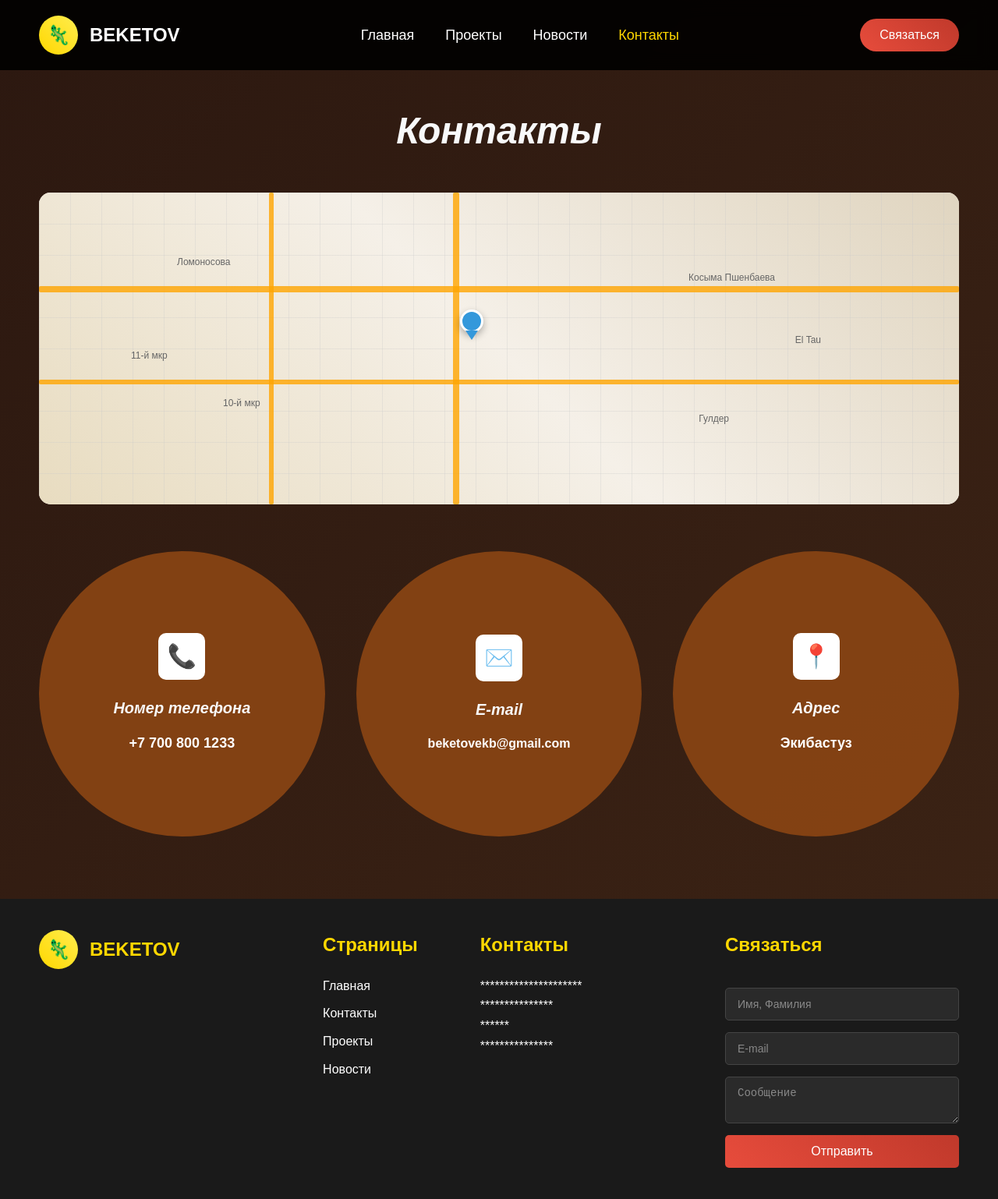
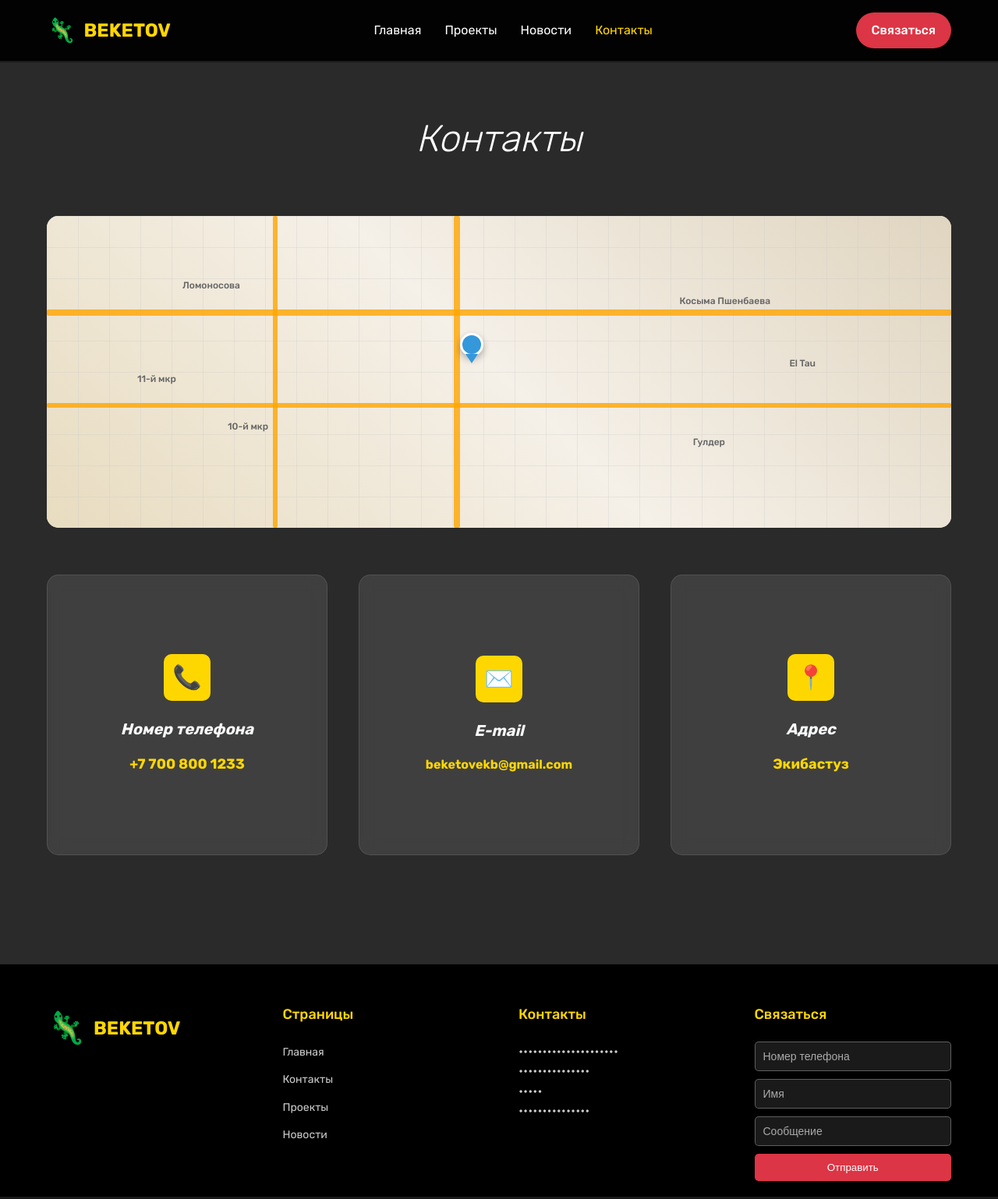
Before and after one commit to Dauletkhan10/Beketov.kz, a plain HTML site: page contacts.html in a window 1280 px wide. Shown: the whole page at 78% size. Drawn offline with Linux system fonts and the light colour scheme.

Commit message:
version3

```diff
--- a/contacts.html
+++ b/contacts.html
@@ -5,6 +5,8 @@
     <meta name="viewport" content="width=device-width, initial-scale=1.0">
     <title>BEKETOV - Контакты</title>
     <style>
+        @import url('https://fonts.googleapis.com/css2?family=Rubik:wght@300;400;500;700&display=swap');
+
         * {
             margin: 0;
             padding: 0;
@@ -12,101 +14,104 @@
         }
 
         body {
-            font-family: 'Arial', sans-serif;
-            background: linear-gradient(135deg, #2c1810 0%, #3d2415 100%);
-            color: #ffffff;
+            font-family: 'Rubik', sans-serif;
             line-height: 1.6;
-            /* Добавляем отступ сверху для фиксированного header */
-            padding-top: 90px;
+            color: #fff;
+            background: #1a1a1a;
         }
 
-        /* Header - теперь фиксированный */
-        .header {
+        .container {
+            max-width: 1200px;
+            margin: 0 auto;
+            padding: 0 20px;
+        }
+
+        /* Header */
+        header {
+            background: rgba(0, 0, 0, 0.9);
+            padding: 15px 0;
             position: fixed;
+            width: 100%;
             top: 0;
-            left: 0;
-            right: 0;
             z-index: 1000;
+            backdrop-filter: blur(10px);
+        }
+
+        nav {
             display: flex;
             justify-content: space-between;
             align-items: center;
-            padding: 20px 50px;
-            background: rgba(0, 0, 0, 0.9);
-            backdrop-filter: blur(10px);
-            transition: all 0.3s ease;
-        }
-
-        /* Эффект при скролле */
-        .header.scrolled {
-            background: rgba(0, 0, 0, 0.95);
-            box-shadow: 0 2px 20px rgba(0, 0, 0, 0.3);
         }
 
         .logo {
             display: flex;
             align-items: center;
-            gap: 15px;
             font-size: 24px;
             font-weight: bold;
-        }
-
-        .logo-icon {
-            width: 50px;
-            height: 50px;
-            background: linear-gradient(45deg, #ffd700, #ffed4e);
-            border-radius: 50%;
-            display: flex;
-            align-items: center;
-            justify-content: center;
-            font-size: 24px;
-            color: #2c1810;
-        }
-
-        .nav {
-            display: flex;
-            gap: 40px;
-        }
-
-        .nav a {
-            color: #ffffff;
-            text-decoration: none;
-            font-size: 18px;
-            transition: color 0.3s;
-        }
-
-        .nav a:hover, .nav a.active {
             color: #ffd700;
         }
 
-        .contact-btn {
-            background: linear-gradient(45deg, #e74c3c, #c0392b);
-            color: white;
-            padding: 12px 25px;
-            border: none;
-            border-radius: 25px;
-            font-size: 16px;
-            cursor: pointer;
-            transition: transform 0.3s;
+        .logo::before {
+            content: "🦎";
+            margin-right: 10px;
+            font-size: 30px;
         }
 
-        .contact-btn:hover {
+        .nav-links {
+            display: flex;
+            list-style: none;
+            gap: 30px;
+        }
+
+        .nav-links a {
+            color: #fff;
+            text-decoration: none;
+            transition: color 0.3s;
+            font-weight: 400;
+        }
+
+        .nav-links a:hover,
+        .nav-links a.active {
+            color: #ffd700;
+        }
+
+        .cta-button {
+            background: #dc3545;
+            color: white;
+            padding: 10px 20px;
+            border-radius: 25px;
+            text-decoration: none;
+            transition: all 0.3s;
+            font-weight: 500;
+        }
+
+        .cta-button:hover {
+            background: #c82333;
             transform: translateY(-2px);
         }
 
-        /* Page Title */
+        /* Main Content */
+        main {
+            margin-top: 80px;
+            padding: 60px 0;
+            background: #2a2a2a;
+            min-height: calc(100vh - 80px);
+        }
+
         .page-title {
             text-align: center;
             font-size: 48px;
+            margin-bottom: 60px;
+            color: #fff;
+            font-weight: 300;
             font-style: italic;
-            margin: 40px 0;
-            color: #f8f9fa;
         }
 
         /* Map Container */
         .map-container {
             position: relative;
             height: 400px;
-            margin: 0 50px 60px;
+            margin: 0 0 60px 0;
             border-radius: 15px;
             overflow: hidden;
             background: #f0f0f0;
@@ -221,13 +226,12 @@
             display: grid;
             grid-template-columns: repeat(3, 1fr);
             gap: 40px;
-            padding: 0 50px;
             margin-bottom: 80px;
         }
 
         .contact-card {
-            background: rgba(139, 69, 19, 0.9);
-            border-radius: 50%;
+            background: rgba(255, 255, 255, 0.1);
+            border-radius: 15px;
             aspect-ratio: 1;
             display: flex;
             flex-direction: column;
@@ -235,25 +239,28 @@
             justify-content: center;
             text-align: center;
             padding: 40px 30px;
-            transition: transform 0.3s, box-shadow 0.3s;
+            transition: all 0.3s ease;
             position: relative;
+            backdrop-filter: blur(10px);
+            border: 1px solid rgba(255, 255, 255, 0.1);
         }
 
         .contact-card:hover {
             transform: translateY(-10px);
             box-shadow: 0 20px 40px rgba(0,0,0,0.3);
+            background: rgba(255, 255, 255, 0.15);
         }
 
         .contact-icon {
             width: 60px;
             height: 60px;
-            background: white;
+            background: #ffd700;
             border-radius: 10px;
             display: flex;
             align-items: center;
             justify-content: center;
             font-size: 30px;
-            color: #8b4513;
+            color: #1a1a1a;
             margin-bottom: 20px;
         }
 
@@ -267,6 +274,7 @@
         .contact-info {
             font-size: 18px;
             font-weight: bold;
+            color: #ffd700;
         }
 
         .contact-card:nth-child(2) .contact-info {
@@ -274,126 +282,96 @@
         }
 
         /* Footer */
-        .footer {
-            background: #1a1a1a;
-            padding: 40px 50px;
+        footer {
+            background: #000;
+            padding: 50px 0 20px;
+        }
+
+        .footer-content {
+            display: grid;
+            grid-template-columns: 1fr 1fr 1fr 1fr;
+            gap: 50px;
+            align-items: start;
+        }
+
+        .footer-section h3 {
+            color: #ffd700;
+            margin-bottom: 20px;
+            font-size: 18px;
+            font-weight: 500;
+        }
+
+        .footer-section ul {
+            list-style: none;
+        }
+
+        .footer-section ul li {
+            margin-bottom: 10px;
+        }
+
+        .footer-section a {
+            color: #ccc;
+            text-decoration: none;
+            transition: color 0.3s;
+            font-size: 14px;
+        }
+
+        .footer-section a:hover {
+            color: #ffd700;
+        }
+
+        .footer-form {
             display: flex;
-            justify-content: space-between;
-            align-items: flex-start;
-            gap: 60px;
+            flex-direction: column;
+            gap: 10px;
+        }
+
+        .footer-form input {
+            padding: 10px;
+            background: rgba(255, 255, 255, 0.1);
+            border: 1px solid rgba(255, 255, 255, 0.3);
+            border-radius: 5px;
+            color: #fff;
+            font-size: 14px;
+        }
+
+        .footer-form input::placeholder {
+            color: #aaa;
+        }
+
+        .footer-form button {
+            background: #dc3545;
+            color: white;
+            padding: 10px;
+            border: none;
+            border-radius: 5px;
+            cursor: pointer;
+            transition: background 0.3s;
+            font-weight: 500;
+        }
+
+        .footer-form button:hover {
+            background: #c82333;
         }
 
         .footer-logo {
             display: flex;
             align-items: center;
-            gap: 15px;
-        }
-
-        .footer-logo-icon {
-            width: 50px;
-            height: 50px;
-            background: linear-gradient(45deg, #ffd700, #ffed4e);
-            border-radius: 50%;
-            display: flex;
-            align-items: center;
-            justify-content: center;
-            font-size: 24px;
-            color: #1a1a1a;
-        }
-
-        .footer-logo-text {
+            margin-bottom: 20px;
             font-size: 24px;
             font-weight: bold;
             color: #ffd700;
         }
 
-        .footer-sections {
-            display: flex;
-            gap: 80px;
+        .footer-logo::before {
+            content: "🦎";
+            margin-right: 10px;
+            font-size: 40px;
         }
 
-        .footer-section h3 {
-            font-size: 24px;
-            margin-bottom: 20px;
-            color: #ffd700;
-        }
-
-        .footer-links {
+        .footer-logo-section {
             display: flex;
             flex-direction: column;
-            gap: 10px;
-        }
-
-        .footer-links a {
-            color: #ffffff;
-            text-decoration: none;
-            font-size: 16px;
-        }
-
-        .footer-links a:hover {
-            color: #ffd700;
-        }
-
-        .contact-info-footer {
-            font-size: 16px;
-            line-height: 1.6;
-            color: #ffffff;
-        }
-
-        .contact-form {
-            display: flex;
-            flex-direction: column;
-            gap: 15px;
-            min-width: 300px;
-        }
-
-        .contact-form h3 {
-            font-size: 24px;
-            margin-bottom: 20px;
-            color: #ffd700;
-        }
-
-        .form-input {
-            padding: 12px 15px;
-            border: 1px solid #444;
-            border-radius: 5px;
-            font-size: 14px;
-            background: #2a2a2a;
-            color: #ffffff;
-        }
-
-        .form-input::placeholder {
-            color: #888;
-        }
-
-        .form-textarea {
-            padding: 12px 15px;
-            border: 1px solid #444;
-            border-radius: 5px;
-            font-size: 14px;
-            background: #2a2a2a;
-            color: #ffffff;
-            resize: vertical;
-            min-height: 60px;
-        }
-
-        .form-textarea::placeholder {
-            color: #888;
-        }
-
-        .submit-btn {
-            background: linear-gradient(45deg, #e74c3c, #c0392b);
-            color: white;
-            padding: 12px 30px;
-            border: none;
-            border-radius: 5px;
-            font-size: 16px;
-            cursor: pointer;
-            transition: transform 0.3s;
-        }
-
-        .submit-btn:hover {
-            transform: translateY(-2px);
         }
 
         /* Modal Window */
@@ -524,32 +502,15 @@
                 padding: 30px;
             }
 
-            .footer {
-                flex-direction: column;
-                align-items: center;
-                text-align: center;
-                gap: 40px;
-            }
-
-            .footer-sections {
-                gap: 40px;
+            .footer-content {
+                grid-template-columns: 1fr;
+                gap: 30px;
             }
         }
 
         @media (max-width: 768px) {
-            .header {
-                flex-direction: column;
-                gap: 20px;
-                padding: 20px;
-            }
-
-            /* Увеличиваем отступ для мобильных устройств */
-            body {
-                padding-top: 120px;
-            }
-
-            .nav {
-                gap: 20px;
+            .nav-links {
+                display: none;
             }
 
             .page-title {
@@ -558,21 +519,16 @@
             }
 
             .map-container {
-                margin: 0 20px 40px;
+                margin: 0 0 40px 0;
                 height: 300px;
             }
 
             .contact-cards {
-                padding: 0 20px;
+                grid-template-columns: 1fr;
             }
 
-            .footer {
-                padding: 40px 20px;
-            }
-
-            .footer-sections {
-                flex-direction: column;
-                gap: 30px;
+            .container {
+                padding: 0 15px;
             }
         }
 
@@ -592,21 +548,22 @@
 </head>
 <body>
     <!-- Header -->
-    <header class="header" id="header">
-        <div class="logo">
-            <div class="logo-icon">🦎</div>
-            <span>BEKETOV</span>
-        </div>
-        <nav class="nav">
-            <a href="#home">Главная</a>
-            <a href="#projects">Проекты</a>
-            <a href="#news">Новости</a>
-            <a href="#contacts" class="active">Контакты</a>
+    <header>
+        <nav class="container">
+            <div class="logo">BEKETOV</div>
+            <ul class="nav-links">
+                <li><a href="#home">Главная</a></li>
+                <li><a href="#projects">Проекты</a></li>
+                <li><a href="#news">Новости</a></li>
+                <li><a href="#contacts" class="active">Контакты</a></li>
+            </ul>
+            <a href="#contact" class="cta-button">Связаться</a>
         </nav>
-        <button class="contact-btn">Связаться</button>
     </header>
 
-    <!-- Page Title -->
+    <!-- Main Content -->
+    <main>
+        <div class="container">
             <h1 class="page-title">Контакты</h1>
 
             <!-- Map -->
@@ -651,42 +608,42 @@
                     <div class="contact-info">Экибастуз</div>
                 </div>
             </section>
+        </div>
+    </main>
 
     <!-- Footer -->
-    <footer class="footer">
-        <div class="footer-logo">
-            <div class="footer-logo-icon">🦎</div>
-            <span class="footer-logo-text">BEKETOV</span>
+    <footer>
+        <div class="container">
+            <div class="footer-content">
+                <div class="footer-section footer-logo-section">
+                    <div class="footer-logo">BEKETOV</div>
                 </div>
-
-        <div class="footer-sections">
                 <div class="footer-section">
                     <h3>Страницы</h3>
-                <div class="footer-links">
-                    <a href="#home">Главная</a>
-                    <a href="#contacts">Контакты</a>
-                    <a href="#projects">Проекты</a>
-                    <a href="#news">Новости</a>
+                    <ul>
+                        <li><a href="#home">Главная</a></li>
+                        <li><a href="#contacts">Контакты</a></li>
+                        <li><a href="#projects">Проекты</a></li>
+                        <li><a href="#news">Новости</a></li>
+                    </ul>
                 </div>
-            </div>
-
                 <div class="footer-section">
                     <h3>Контакты</h3>
-                <div class="contact-info-footer">
-                    *********************<br>
-                    ***************<br>
-                    ******<br>
-                    ***************
+                    <p style="color: #ccc;">•••••••••••••••••••••</p>
+                    <p style="color: #ccc;">•••••••••••••••</p>
+                    <p style="color: #ccc;">•••••</p>
+                    <p style="color: #ccc;">•••••••••••••••</p>
+                </div>
+                <div class="footer-section">
+                    <h3>Связаться</h3>
+                    <div class="footer-form">
+                        <input type="text" placeholder="Номер телефона">
+                        <input type="text" placeholder="Имя">
+                        <input type="text" placeholder="Сообщение">
+                        <button type="submit">Отправить</button>
                     </div>
                 </div>
             </div>
-
-        <div class="contact-form">
-            <h3>Связаться</h3>
-            <input type="text" class="form-input" placeholder="Имя, Фамилия">
-            <input type="email" class="form-input" placeholder="E-mail">
-            <textarea class="form-textarea" placeholder="Сообщение"></textarea>
-            <button class="submit-btn">Отправить</button>
         </div>
     </footer>
 
@@ -705,13 +662,13 @@
     </div>
 
     <script>
-        // Обработка фиксированного header при скролле
+        // Add header background on scroll
         window.addEventListener('scroll', function() {
-            const header = document.getElementById('header');
+            const header = document.querySelector('header');
             if (window.scrollY > 50) {
-                header.classList.add('scrolled');
+                header.style.background = 'rgba(0, 0, 0, 0.95)';
             } else {
-                header.classList.remove('scrolled');
+                header.style.background = 'rgba(0, 0, 0, 0.9)';
             }
         });
 
@@ -721,8 +678,7 @@
                 e.preventDefault();
                 const target = document.querySelector(this.getAttribute('href'));
                 if (target) {
-                    // Учитываем высоту фиксированного header
-                    const headerHeight = document.querySelector('.header').offsetHeight;
+                    const headerHeight = document.querySelector('header').offsetHeight;
                     const targetPosition = target.offsetTop - headerHeight;
 
                     window.scrollTo({
@@ -755,25 +711,8 @@
             });
         });
 
-        // Обработка отправки формы
-        document.querySelector('.submit-btn').addEventListener('click', function(e) {
-            e.preventDefault();
-            const phone = document.querySelector('input[type="tel"]')?.value;
-            const name = document.querySelector('input[type="text"]').value;
-            const email = document.querySelector('input[type="email"]').value;
-            const message = document.querySelector('textarea').value;
-
-            if (name && email && message) {
-                alert('Сообщение отправлено! Мы свяжемся с вами в ближайшее время.');
-                // Очистка формы
-                document.querySelector('.contact-form').reset();
-            } else {
-                alert('Пожалуйста, заполните все поля формы.');
-            }
-        });
-
         // Обработка кнопки "Связаться" в хедере
-        document.querySelector('.contact-btn').addEventListener('click', function() {
+        document.querySelector('.cta-button').addEventListener('click', function() {
             document.getElementById('contactModal').classList.add('active');
         });
 
@@ -834,6 +773,13 @@
             }
         `;
         document.head.appendChild(style);
+
+        // Form submission
+        document.querySelector('.footer-form').addEventListener('submit', function(e) {
+            e.preventDefault();
+            alert('Спасибо за ваше сообщение!');
+            this.reset();
+        });
     </script>
 </body>
 </html>
```
Lines whose indentation alone changed are shown as unchanged.
